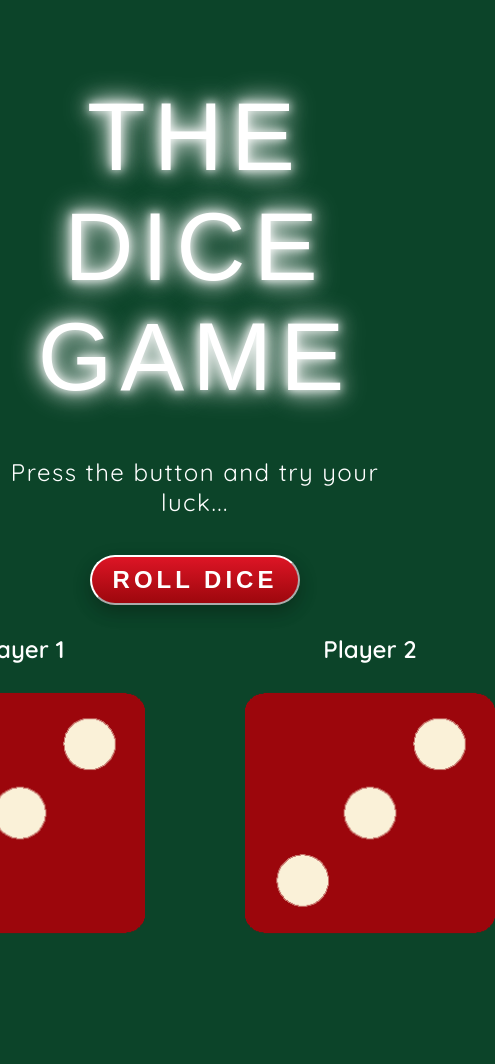
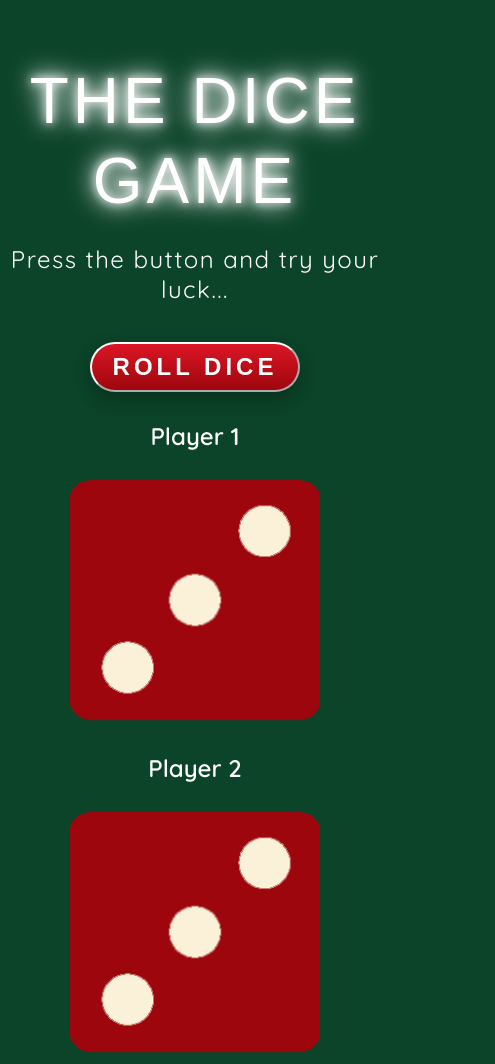
Before and after one commit to ClaireDavidson/dice-game, a plain HTML site: page index.html in a window 390 px wide. Shown: the top 1064 px of the page, 495 px wide, since content can reach past the window. Drawn offline with Linux system fonts and the light colour scheme; a web font is replaced by a local one.

Commit message:
Update dice-game-style-sheet.css

```diff
--- a/dice-game-style-sheet.css
+++ b/dice-game-style-sheet.css
@@ -81,12 +81,14 @@ p {
     font-optical-sizing: auto;
 }
 
+@media (min-width: 626px) {
     .dice {
         display: flex;
         flex-direction: row;
         justify-content: center;
         align-items: center;
         gap: 100px;
+    }
 }
 
 img {
@@ -99,5 +101,32 @@ footer {
     font-family: "Quicksand", sans-serif;
     padding-bottom: 10px;
     margin-top: -10px;
+}
 
+@media (max-width: 625px) {
+    .body {
+        margin-bottom: -100px;
     }
+
+    h1 {
+        color: white;
+        text-shadow: 0 0 15px white;
+        font-size: 4rem;
+        font-family: "Tsukimi Rounded", sans-serif;
+        font-weight: 400;
+        font-style: normal;
+        letter-spacing: .25rem;
+        line-height: 5rem;
+        -webkit-animation: glow 2.5s ease-in-out infinite alternate;
+        -moz-animation: glow 2.5s ease-in-out infinite alternate;
+        animation: glow 2.5s ease-in-out infinite alternate;
+    }
+
+
+    .dice {
+        display: flex;
+        flex-direction: column;
+        justify-content: center;
+        align-items: center;
+    }
+}
```
Lines whose indentation alone changed are shown as unchanged.
